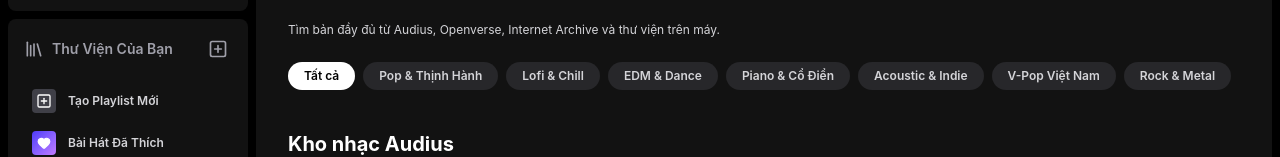
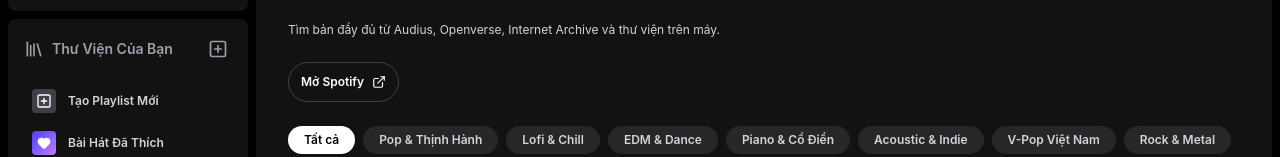
Before and after one commit to ngxziet/spotify-music-personal, a Next.js app: page /search in a window 1280 px wide. Shown: the part 221-378 px from the top of the page. Built offline with nearby package versions, Linux system fonts and the light colour scheme; no server answers.

Commit message:
Open Spotify from SoundWave search

```diff
--- a/src/app/search/page.tsx
+++ b/src/app/search/page.tsx
@@ -2,7 +2,7 @@
 
 import React, { Suspense, useState, useEffect, useMemo } from 'react';
 import { useSearchParams } from 'next/navigation';
-import { Search as SearchIcon, X, Music, Loader2, Play } from 'lucide-react';
+import { Search as SearchIcon, X, Music, Loader2, Play, ExternalLink } from 'lucide-react';
 import { Song } from '@/types';
 import { CURATED_SONGS, GENRES } from '@/data/mockData';
 import { SongRow } from '@/components/cards/SongRow';
@@ -33,6 +33,9 @@ function SearchContent({ initialQuery }: { initialQuery: string }) {
   const { offlineSongs, uploadedSongs } = useLibrary();
   const searchTerm = query.trim();
   const catalogQuery = searchTerm || (selectedGenre === 'all' ? '' : selectedGenre === 'vpop' ? 'V-Pop' : selectedGenre);
+  const spotifyUrl = catalogQuery
+    ? `https://open.spotify.com/search/${encodeURIComponent(catalogQuery)}`
+    : 'https://open.spotify.com/';
   const requestUrl = catalogQuery ? '/api/search?q=' + encodeURIComponent(catalogQuery) : '/api/search';
   const activeResult = searchResult?.url === requestUrl ? searchResult : null;
   const isLoading = !activeResult;
@@ -112,6 +115,14 @@ function SearchContent({ initialQuery }: { initialQuery: string }) {
       <p className="text-xs text-zinc-300">
         Tìm bản đầy đủ từ Audius, Openverse, Internet Archive và thư viện trên máy.
       </p>
+
+      <a
+        href={spotifyUrl}
+        className="inline-flex min-h-10 items-center gap-2 rounded-full border border-white/20 px-3 text-xs font-semibold text-white transition-colors hover:bg-white/10 focus-visible:outline-2 focus-visible:outline-offset-2 focus-visible:outline-[#1ed760]"
+      >
+        {catalogQuery ? 'Tìm trên Spotify' : 'Mở Spotify'}
+        <ExternalLink className="h-3.5 w-3.5" aria-hidden="true" />
+      </a>
 
       {/* Genre Pills */}
       <div className="flex items-center gap-2 overflow-x-auto pb-2 scrollbar-none">
```
Also changed, not shown: 1 other file (tests, documents, lock files or other folders).
